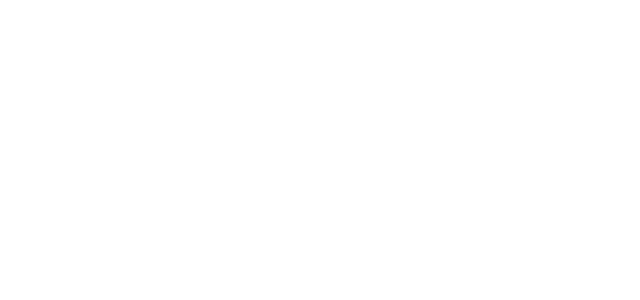
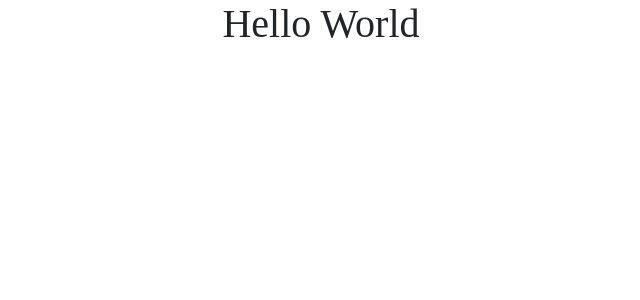
Before and after one commit to iamrivera/botn-frontend-ttwwoo, a React (Create React App) app: page / in a window 1280 px wide. Shown: the top 300 px of the page, without its empty margins (319-959 px from the left). Built offline with nearby package versions, Linux system fonts and the light colour scheme; a web font is replaced by a local one.

Commit message:
Created basic pocketContainer. Installed necessary packages.

```diff
--- a/package.json
+++ b/package.json
@@ -9,7 +9,11 @@
     "react": "^17.0.2",
     "react-bootstrap": "^1.6.3",
     "react-dom": "^17.0.2",
+    "react-redux": "^7.2.5",
+    "react-router-dom": "^5.3.0",
     "react-scripts": "4.0.3",
+    "redux": "^4.1.1",
+    "redux-thunk": "^2.3.0",
     "web-vitals": "^1.0.1"
   },
   "scripts": {
--- a/src/App.js
+++ b/src/App.js
@@ -1,12 +1,18 @@
-import logo from './logo.svg';
 import './App.css';
+import React, { Component } from "react";
+import { connect } from "react-redux";
+import pocketContainer from './containers/pocketContainer';
 
-function App() {
-  return (
-    <div>
-
-    </div>
-  );
+class App extends Component {
+  render() {
+    console.log("Hello");
+    return (
+      <div className="App">
+        <h1>Hello World</h1>
+        <pocketContainer />
+      </div>
+    )
+  }
 }
 
-export default App;
+export default App
--- /dev/null
+++ b/src/containers/pocketContainer.js
@@ -0,0 +1,23 @@
+import "../bootstrap1.min.css";
+import React, { Component } from "react";
+import { connect } from "react-redux";
+
+class pocketContainer extends Component {
+  render() {
+    console.log(this.props.pockets);
+    return (
+      <div className="App">
+        <h1>Hello World</h1>
+      </div>
+    );
+  }
+}
+
+const mapStateToProps = (state) => {
+  return {
+    pockets: state.pockets,
+    loading: state.loading,
+  };
+};
+
+export default connect(mapStateToProps)(pocketContainer);
--- a/src/index.js
+++ b/src/index.js
@@ -7,11 +7,10 @@
 import thunk from 'redux-thunk';
 import pocketsReducer from "./reducers/pocketsReducer.js";
 
-const store = createStore(pocketsReducer, applyMiddleware(thunk));
-
 import './index.css';
 import './bootstrap1.min.css';
 
+const store = createStore(pocketsReducer, applyMiddleware(thunk));
 
 ReactDOM.render(
   <Provider store={store}>
```
Also changed, not shown: 2 other files (tests, documents, lock files or other folders).
